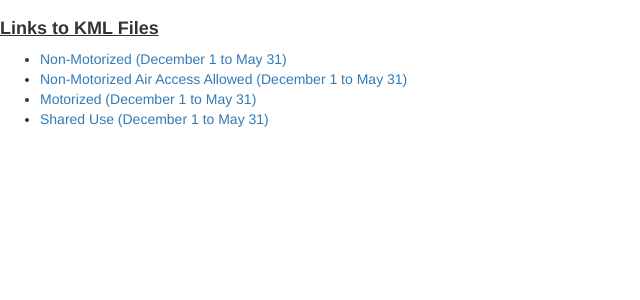
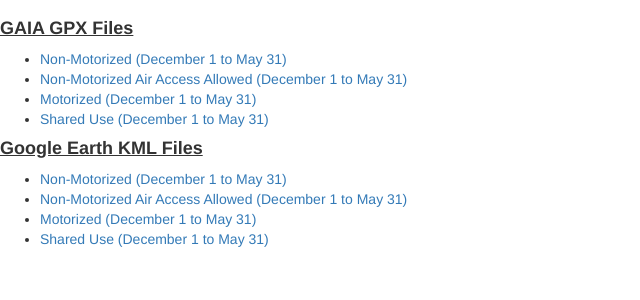
Before and after one commit to david-hurley/non-motorized-areas-django, a Django app: page /download in a window 1280 px wide. Shown: the part 51-351 px from the top of the page, without its empty margins (0-640 px from the left). Run offline with Django 3.2, Linux system fonts and the light colour scheme; some libraries are stand-ins or nearby versions.

Commit message:
added gpx download option

```diff
--- a/maps/templates/maps/download.html
+++ b/maps/templates/maps/download.html
@@ -1,6 +1,21 @@
 {% extends "maps/base.html" %}
 {% block content %}
-  <h4>Links to KML Files</h4>
+  <h4>GAIA GPX Files</h4>
+  <ul>
+    <li><a href="https://lrmp-zones.s3.amazonaws.com/Non-Motorized-December1-May31.gpx">
+      Non-Motorized (December 1 to May 31)
+    </a></li>
+    <li><a href="https://lrmp-zones.s3.amazonaws.com/Non-Motorized-Air-Access-Allowed-December1-May31.gpx">
+      Non-Motorized Air Access Allowed (December 1 to May 31)
+    </a></li>
+    <li><a href="https://lrmp-zones.s3.amazonaws.com/Motorized-December1-May31.gpx">
+      Motorized (December 1 to May 31)
+    </a></li>
+    <li><a href="https://lrmp-zones.s3.amazonaws.com/Shared-Use-December1-May31.gpx">
+      Shared Use (December 1 to May 31)
+    </a></li>
+  </ul>
+  <h4>Google Earth KML Files</h4>
   <ul>
     <li><a href="https://lrmp-zones.s3.amazonaws.com/Non-Motorized-December1-May31.kml">
       Non-Motorized (December 1 to May 31)
```
